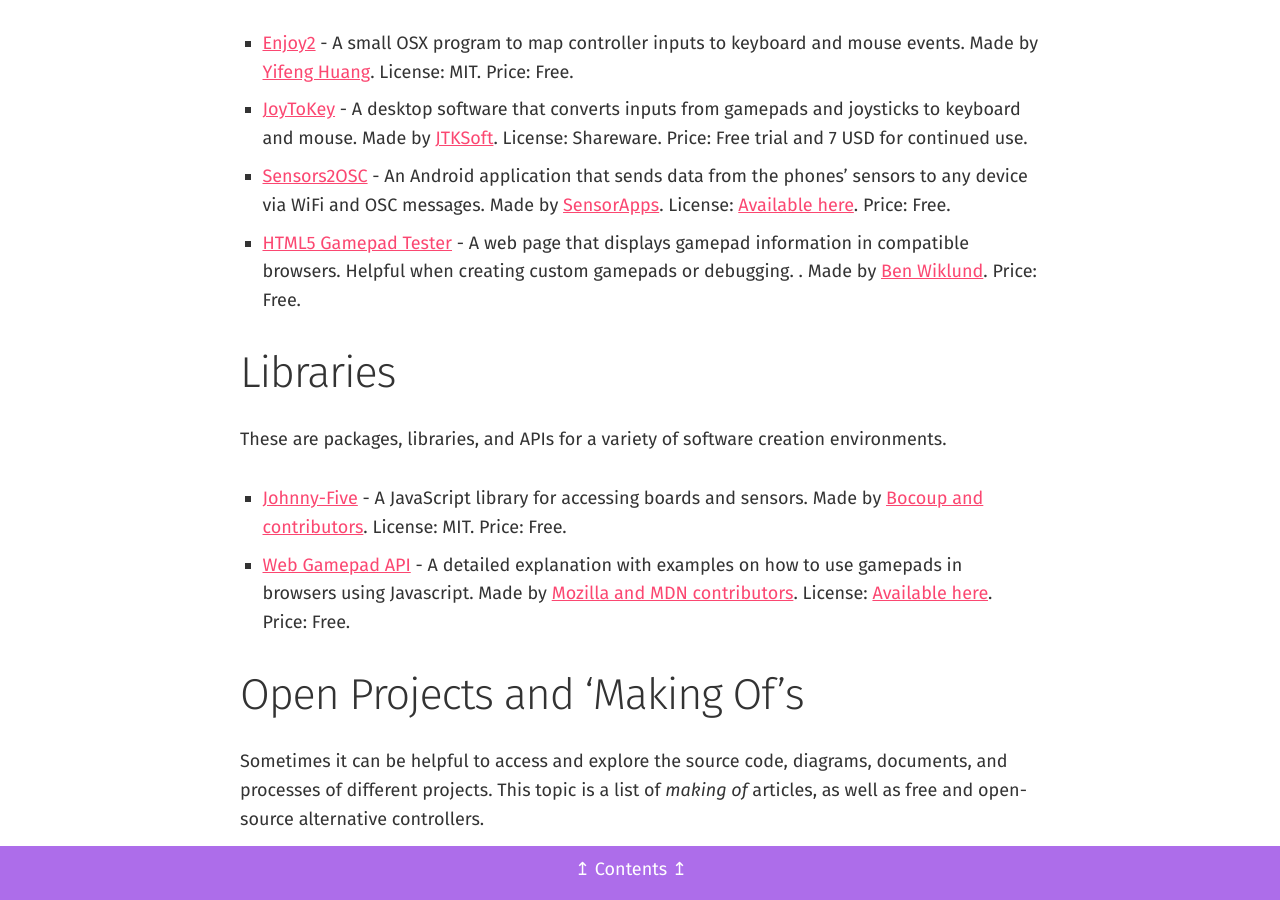
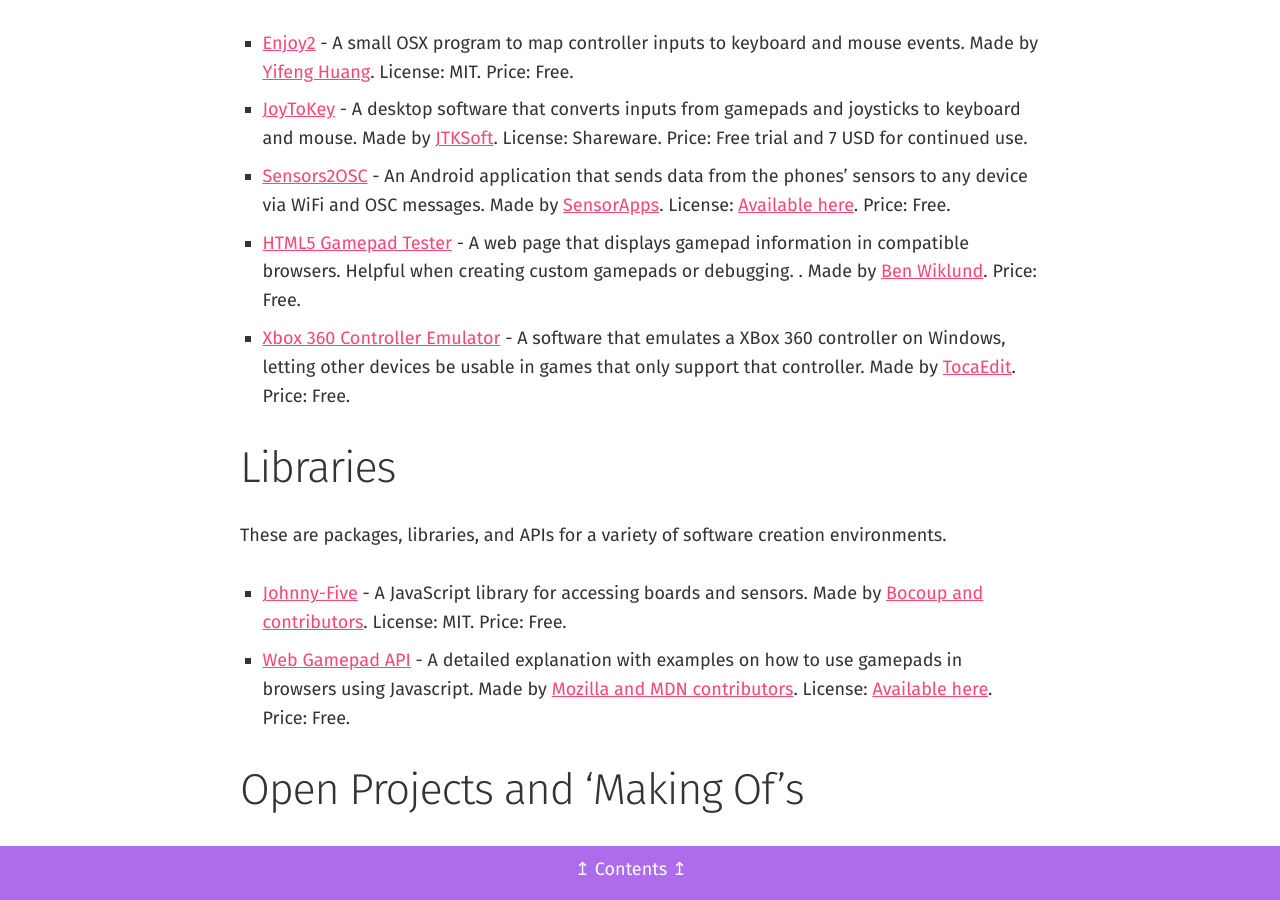
Before and after one commit to enricllagostera/altctrls-info, a Jekyll site: the page built from docs/index.md, in a window 1280 px wide and 900 px high, scrolled down 4718 px. Built offline with Jekyll 4.4.1, drawn with Linux system fonts in a browser that asks for light colours; some web fonts are replaced; some of the changed lines change nothing that is shown; some of the changed text lies outside the part shown.

Commit message:
Added xbox260e.

```diff
--- a/docs/index.md
+++ b/docs/index.md
@@ -39,7 +39,7 @@
 
 ## Resources
 
-_Last updated on 2019-11-14._
+_Last updated on 2019-11-15._
 
 ### Articles
 
@@ -90,6 +90,7 @@
 - [JoyToKey](https://joytokey.net/en/) - A desktop software that converts inputs from gamepads and joysticks to keyboard and mouse. Made by [JTKSoft](https://jtksoft.net/ja/). License: Shareware. Price: Free trial and 7 USD for continued use.
 - [Sensors2OSC](https://sensors2.org/osc/) - An Android application that sends data from the phones' sensors to any device via WiFi and OSC messages. Made by [SensorApps](https://github.com/SensorApps). License: [Available here](https://sensors2.org/osc/#license). Price: Free.
 - [HTML5 Gamepad Tester](https://html5gamepad.com/) - A web page that displays gamepad information in compatible browsers. Helpful when creating custom gamepads or debugging. . Made by [Ben Wiklund](https://github.com/bwiklund). Price: Free.
+- [Xbox 360 Controller Emulator](https://www.x360ce.com/) - A software that emulates a XBox 360 controller on Windows, letting other devices be usable in games that only support that controller. Made by [TocaEdit](https://github.com/x360ce/x360ce). Price: Free.
 
 ### Libraries
 
```
Also changed, not shown: README.md.
